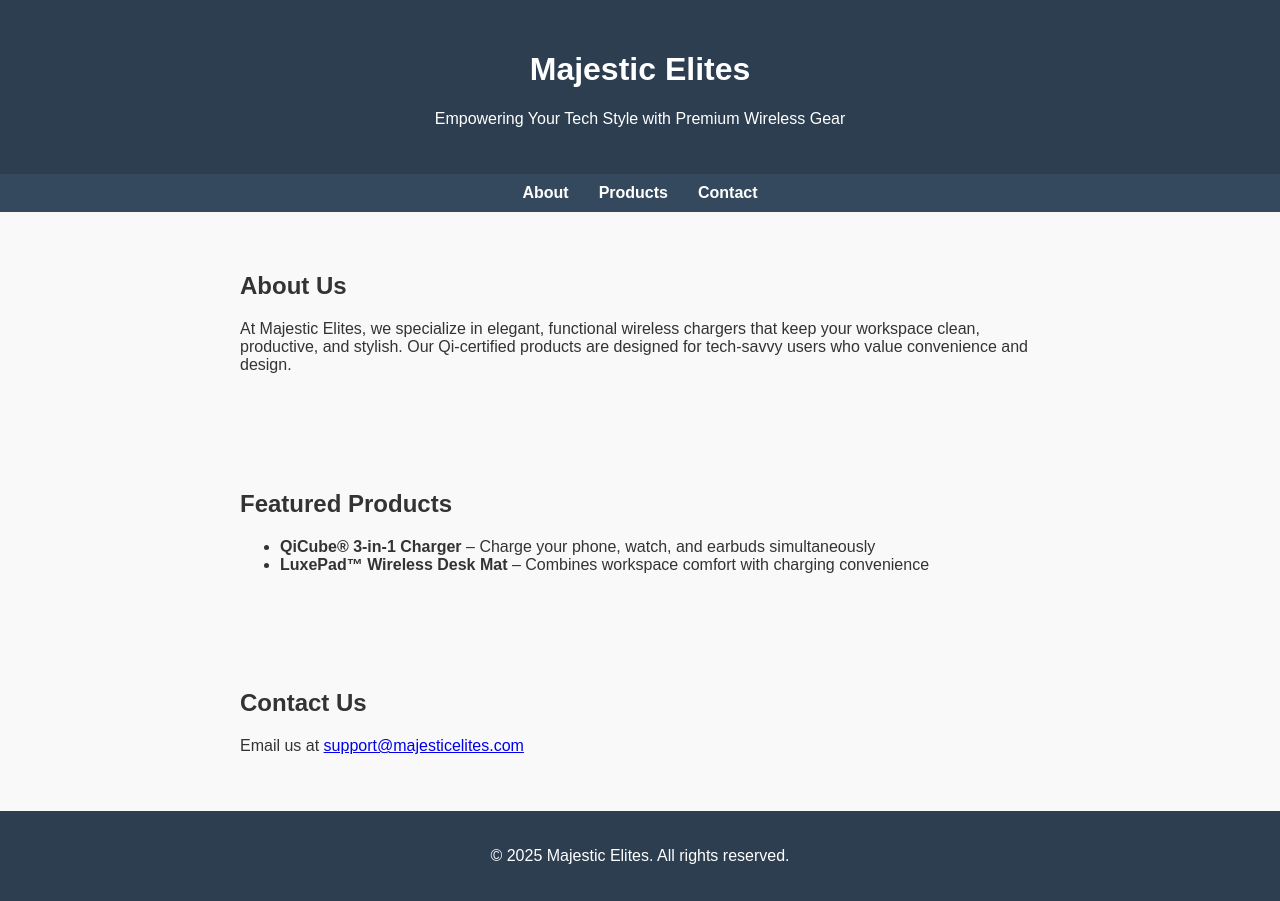
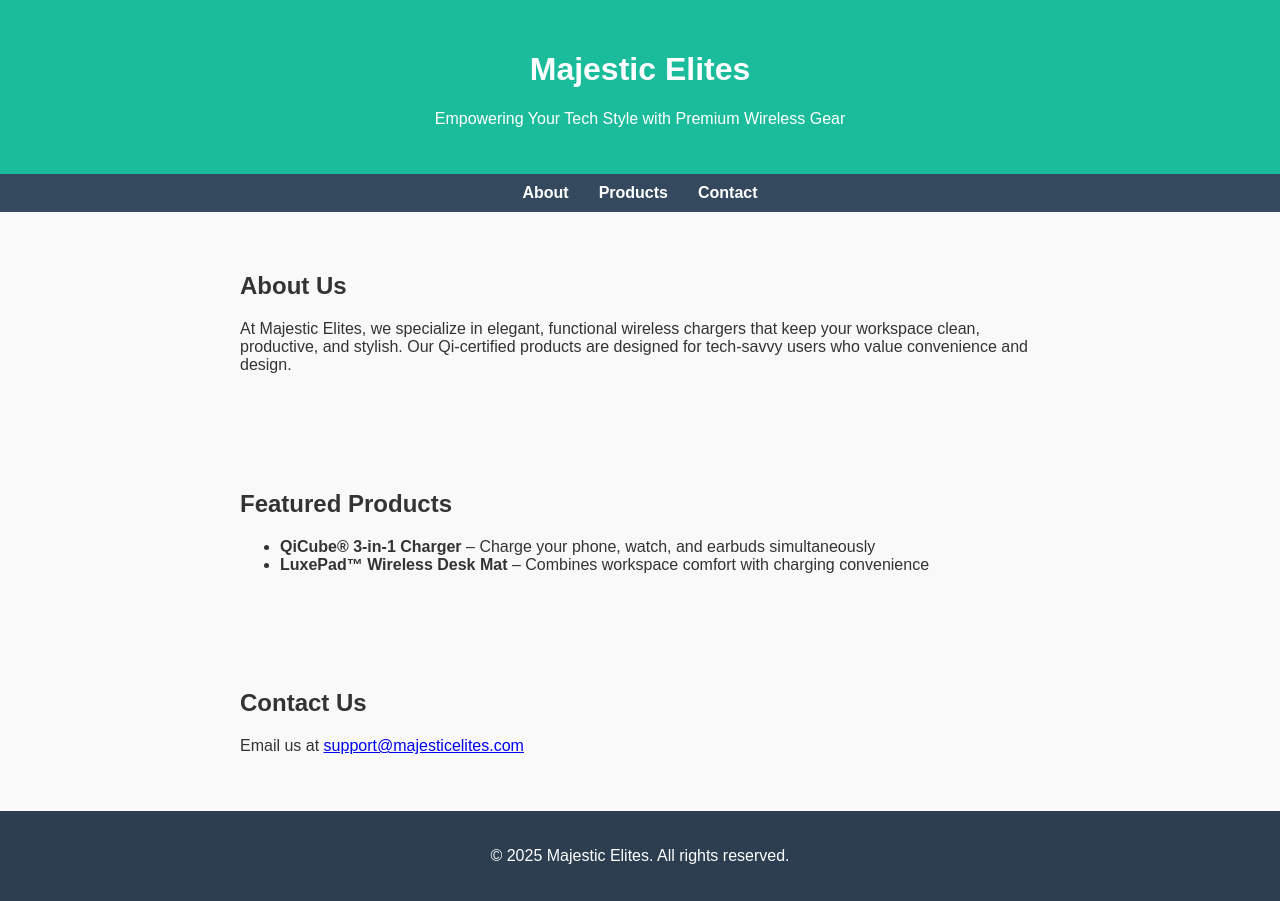
Before and after one commit to legendo2/majestic-elites-website, a plain HTML site: page index.html in a window 1280 px wide. Drawn offline with Linux system fonts and the light colour scheme.

Commit message:
Update style.css

```diff
--- a/style.css
+++ b/style.css
@@ -1,5 +1,5 @@
 body {
-    font-family: Arial, sans-serif;
+    font-family: 'Montserrat', sans-serif;
     margin: 0;
     padding: 0;
     background: #f9f9f9;
@@ -7,7 +7,7 @@ body {
 }
 
 header {
-    background-color: #2c3e50;
+    background-color: #1abc9c;
     color: #fff;
     padding: 30px 20px;
     text-align: center;
```
